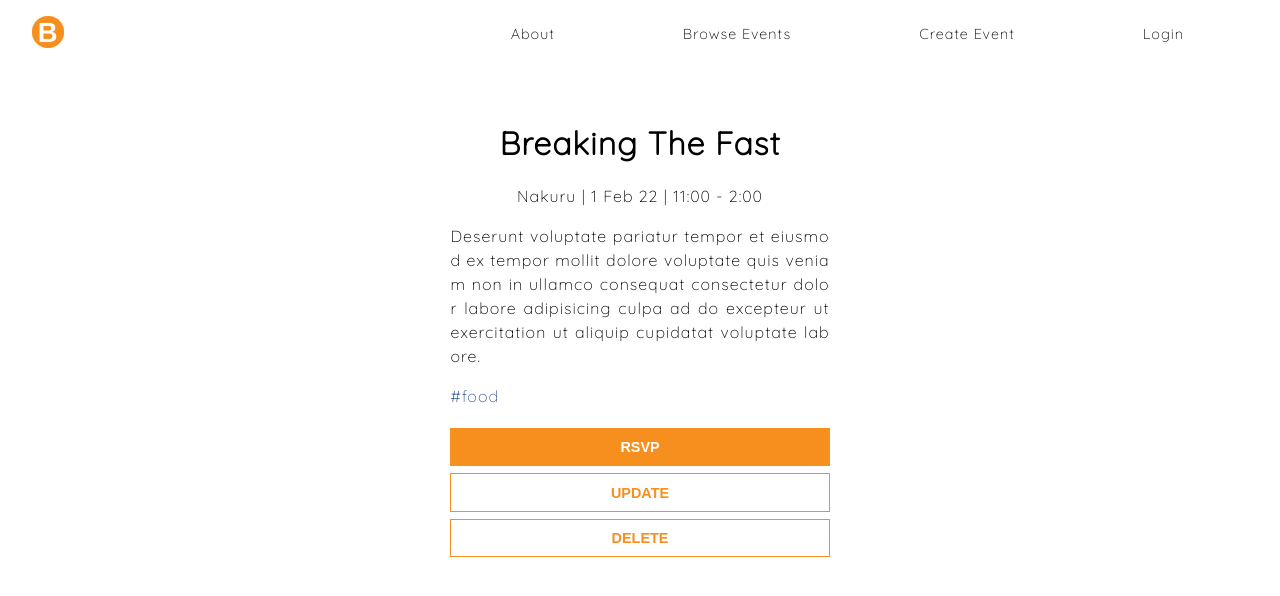
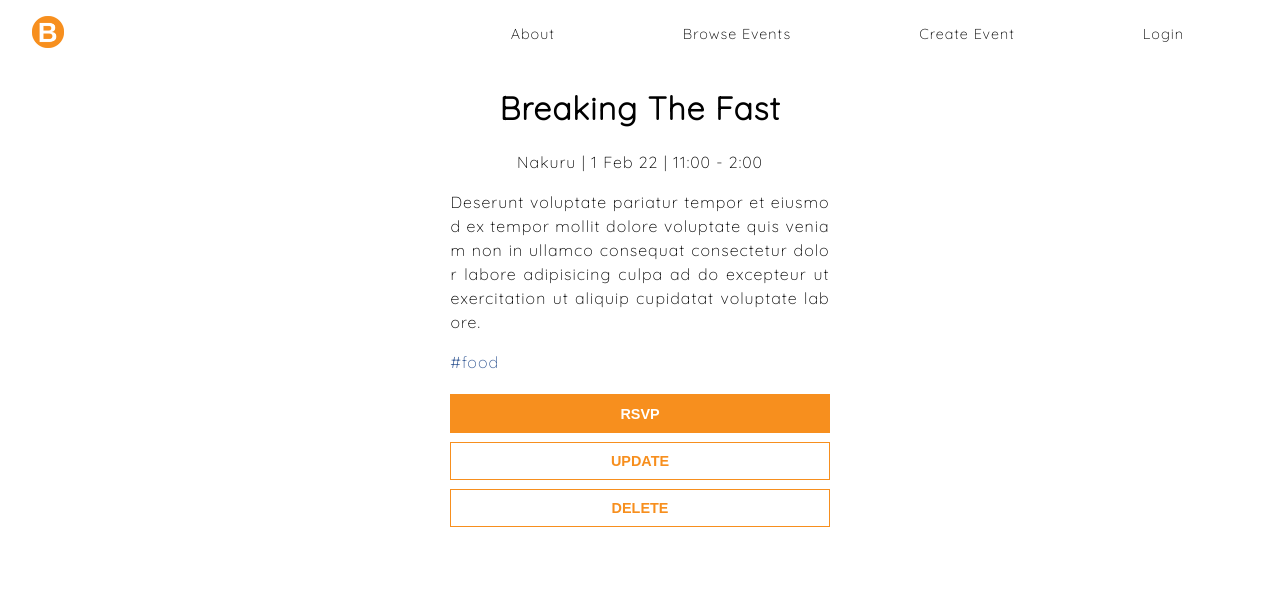
Before and after one commit to dngst/brightevents, a React (Create React App) app: page /event in a window 1280 px wide. Shown: the top 596 px of the page. Built offline with nearby package versions, Linux system fonts and the light colour scheme.

Commit message:
Remove extra padding

```diff
--- a/src/components/container/EventContainer.js
+++ b/src/components/container/EventContainer.js
@@ -2,18 +2,15 @@ import styled from "styled-components"
 import Container from "./Container";
 
 const EventContainer = styled(Container)`
-  padding: 1%;
   .event-details {
     text-align: center;
   }
   .event-btns {
     button {
-      margin: 1% auto;
+      margin: 1.2% auto;
     }
   }
   @media (max-width: 480px) {
-    width: 85%;
-    padding: 4.5%;
     h1 {
       font-size: 1.8rem;
     }
```
